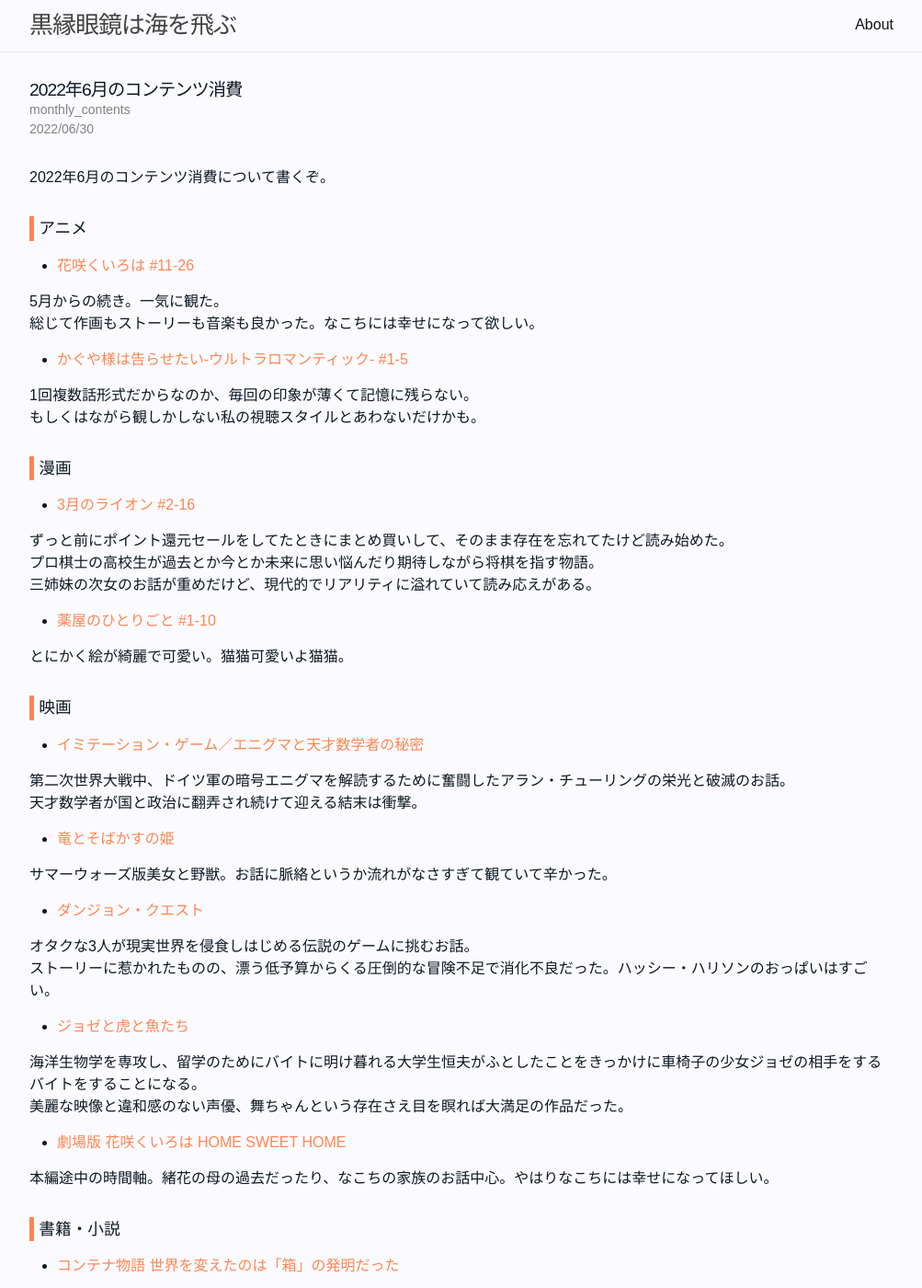
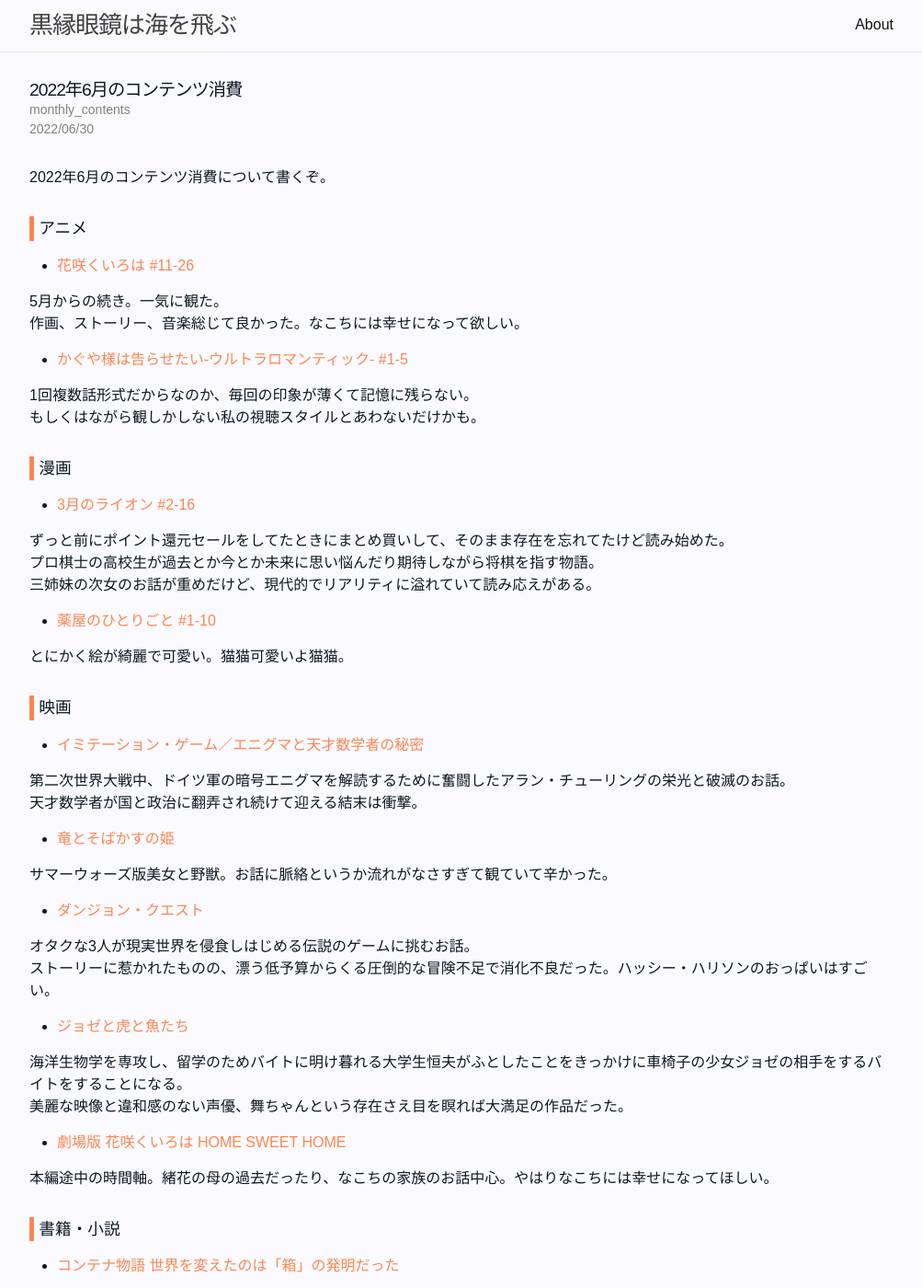
Before and after one commit to ryoo14/blog_ryoo_cc, a Jekyll site: the page built from _posts/2022-06-30-monthly_contents.markdown, in a window 1280 px wide and 1400 px high. Shown: the whole window at 92% size, without its empty margins (138-1141 px from the left). Built offline with Jekyll 4.4.1, drawn with Linux system fonts in a browser that asks for light colours; some web fonts are replaced.

```diff
--- a/_posts/2022-06-30-monthly_contents.md
+++ b/_posts/2022-06-30-monthly_contents.markdown
@@ -12,7 +12,7 @@ categories: monthly_contents
 - [花咲くいろは #11-26](https://annict.com/works/1732)
 
 5月からの続き。一気に観た。
-総じて作画もストーリーも音楽も良かった。なこちには幸せになって欲しい。
+作画、ストーリー、音楽総じて良かった。なこちには幸せになって欲しい。
 
 
 - [かぐや様は告らせたい-ウルトラロマンティック- #1-5](https://annict.com/works/7725)
@@ -53,7 +53,7 @@ categories: monthly_contents
 
 - [ジョゼと虎と魚たち](https://filmarks.com/movies/88083)
 
-海洋生物学を専攻し、留学のためにバイトに明け暮れる大学生恒夫がふとしたことをきっかけに車椅子の少女ジョゼの相手をするバイトをすることになる。
+海洋生物学を専攻し、留学のためバイトに明け暮れる大学生恒夫がふとしたことをきっかけに車椅子の少女ジョゼの相手をするバイトをすることになる。
 美麗な映像と違和感のない声優、舞ちゃんという存在さえ目を瞑れば大満足の作品だった。
 
 - [劇場版 花咲くいろは HOME SWEET HOME](https://filmarks.com/movies/53268)
```
